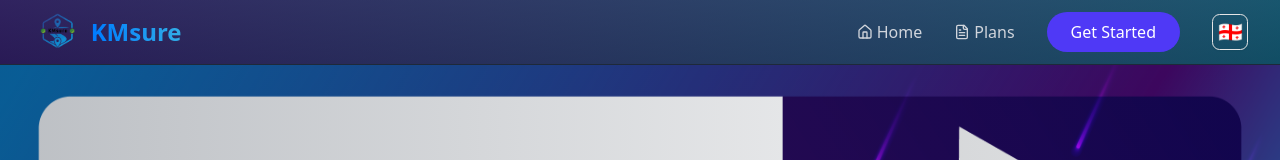
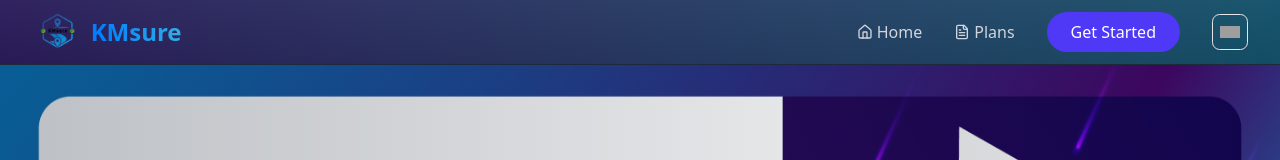
Before and after one commit to tsamkharadze/group12_techXplore, a React (Vite) app: page / in a window 1280 px wide. Shown: the top 160 px of the page. Built offline with nearby package versions, Linux system fonts and the light colour scheme; grey boxes are pictures that could not be loaded.

Commit message:
edit flags

```diff
--- a/src/layout/default/lang-switcher.tsx
+++ b/src/layout/default/lang-switcher.tsx
@@ -15,9 +15,20 @@ export function ChangeLanguage() {
     i18n.changeLanguage(language);
   };
 
-  // Define flags
-  const flag = currentLang === "ka" ? "🇬🇪" : "🇬🇧";
-
+  const flag =
+    currentLang === "ka" ? (
+      <img
+        src="https://upload.wikimedia.org/wikipedia/commons/thumb/0/0f/Flag_of_Georgia.svg/2880px-Flag_of_Georgia.svg.png"
+        alt="Georgian Flag"
+        className="h-3 w-5"
+      />
+    ) : (
+      <img
+        src="https://upload.wikimedia.org/wikipedia/commons/thumb/a/a5/Flag_of_the_United_Kingdom_%281-2%29.svg/2880px-Flag_of_the_United_Kingdom_%281-2%29.svg.png"
+        alt="UK Flag"
+        className="h-3 w-5"
+      />
+    );
   return (
     <DropdownMenu>
       <DropdownMenuTrigger asChild>
@@ -27,10 +38,10 @@ export function ChangeLanguage() {
       </DropdownMenuTrigger>
       <DropdownMenuContent align="end">
         <DropdownMenuItem onClick={() => changeLanguage("en")}>
-          🇬🇧 English
+          EN
         </DropdownMenuItem>
         <DropdownMenuItem onClick={() => changeLanguage("ka")}>
-          🇬🇪 ქართული
+          KA
         </DropdownMenuItem>
       </DropdownMenuContent>
     </DropdownMenu>
```
